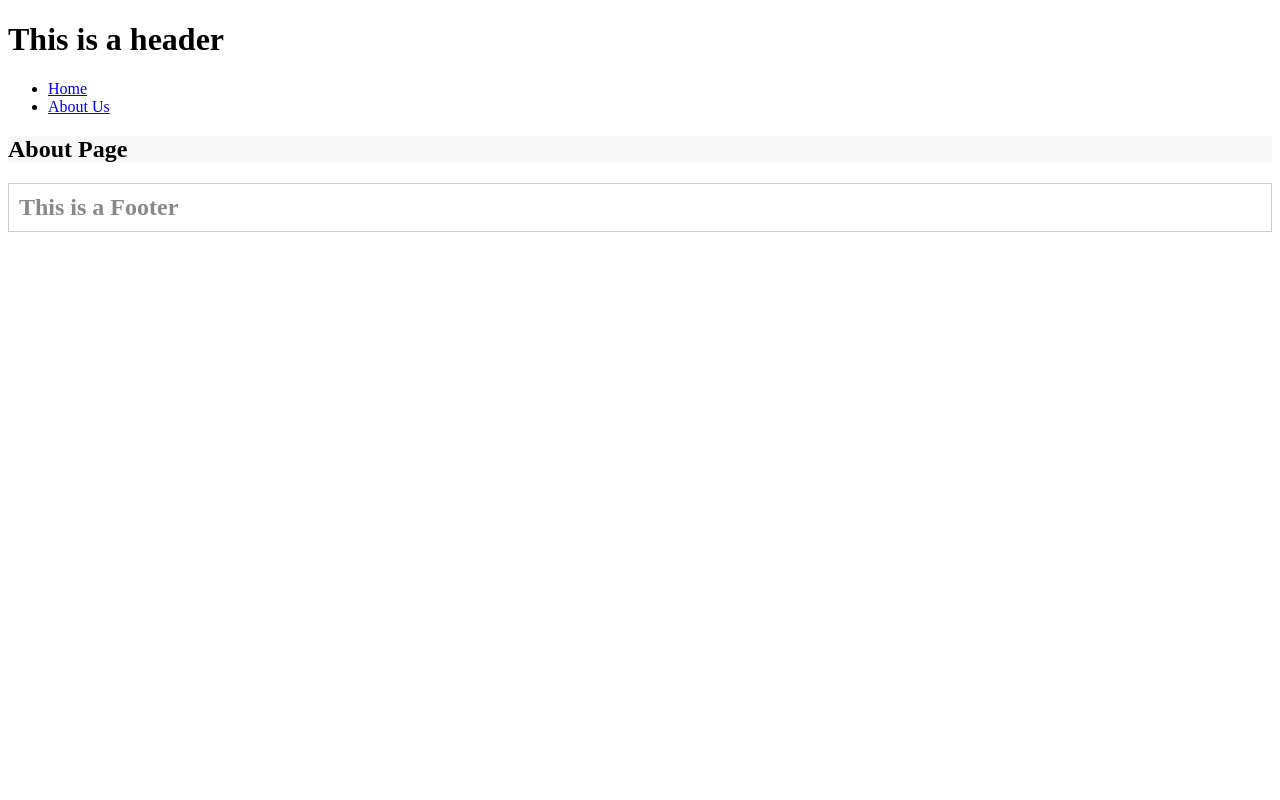
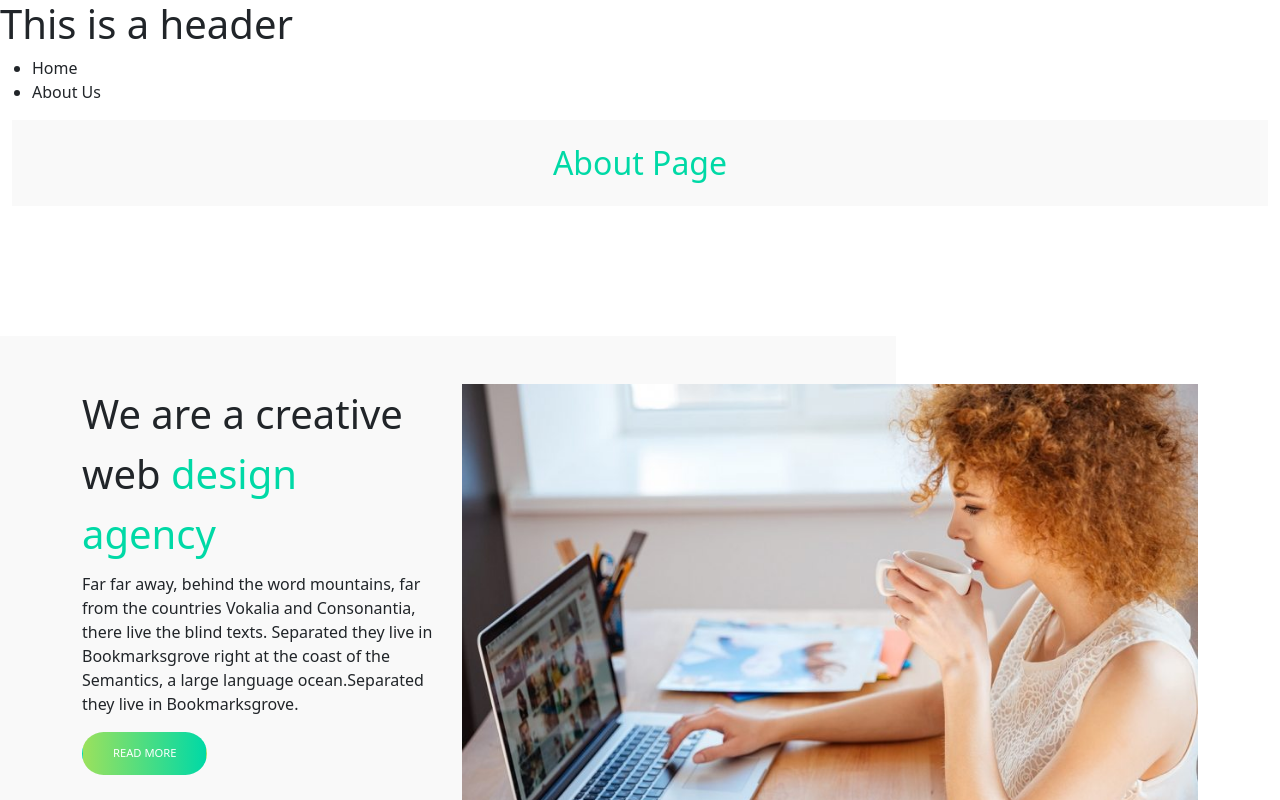
Before and after one commit to LorisGalleana/proj-html-vuejs, a Vue app: page /about in a window 1280 px wide. Shown: the top 800 px of the page. Built offline with nearby package versions, Linux system fonts and the light colour scheme.

Commit message:
feat agency done

```diff
--- a/index.html
+++ b/index.html
@@ -2,9 +2,9 @@
 <html lang="en">
   <head>
     <meta charset="UTF-8" />
-    <link rel="icon" type="image/svg+xml" href="/vite.svg" />
+    <link rel="icon" href="https://demo.phlox.pro/business-2/wp-content/uploads/sites/57/2018/05/cropped-icon-32x32.png" sizes="32x32">
     <meta name="viewport" content="width=device-width, initial-scale=1.0" />
-    <title>Vite + Vue</title>
+    <title>Phlox Pro - Business 2</title>
   </head>
   <body>
     <div id="app"></div>
--- a/src/components/AboutComponents/AppAgency.vue
+++ b/src/components/AboutComponents/AppAgency.vue
@@ -8,9 +8,36 @@ export default {
 </script>
 
 <template>
-
+    <div class="container-fluid d-flex bg-color">
+        <div class="container">
+            <div class="row py-5">
+                <div class="col-4">
+                    <h2 class="fs-1 lh-base">We are a creative web <span class="text-color">design agency</span> </h2>
+                    <p>Far far away, behind the word mountains, far from the countries Vokalia and Consonantia, there live the blind texts. Separated they live in Bookmarksgrove right at the coast of the Semantics, a large language ocean.Separated they live in Bookmarksgrove.</p>
+                    <a href="#" class="btn btn-color ">READ MORE</a>
+                </div>
+                <div class="col-8"><img class="w-100" src="/public/img/imagenotfound.jpg" alt=""></div>
+            </div>
+        </div>
+    </div>
 </template>
 
 <style lang="scss" scoped>
+@use "../../styles/partials/variables" as *;
+    .bg-color {
+        background: linear-gradient(to right, $bg-gray 70%, white 30%);
+
+    }
+    .text-color {
+        color: $green-text;
+    }
+    .btn-color {
+        background: $green-gradient ;
+        color: white;
+        border-radius: 24px;
+        font-size: 0.7rem;
+        padding: 12px 30px;
+    }
+
 
 </style>
--- a/src/components/FooterComp.vue
+++ b/src/components/FooterComp.vue
@@ -6,7 +6,7 @@ export default {
 </script>
 
 <template>
-    <h2>This is a Footer</h2>
+    <!-- <h2>This is a Footer</h2> -->
 </template>
 
 <style lang="scss" scoped>
--- a/src/pages/AppAbout.vue
+++ b/src/pages/AppAbout.vue
@@ -16,9 +16,9 @@ export default {
 </script>
 
 <template>
-    <section>
-        <div class="title">
-            <h2>About Page</h2>
+    <section >
+        <div class="container-fluid text-center ">
+            <h2 class="title py-4 ">About Page</h2>
         </div>
         <AppAgency />
         <AppVision />
@@ -32,5 +32,8 @@ export default {
 
 .title {
     background-color: $bg-gray;
+    color: $green-text;
+    font-size: 2rem;
+    margin-bottom: 130px;
 }
 </style>
--- a/src/styles/general.scss
+++ b/src/styles/general.scss
@@ -0,0 +1,7 @@
+@import 'node_modules/bootstrap/scss/bootstrap';
+
+*{
+    padding: 0;
+    margin: 0;
+    box-sizing: border-box;
+}
--- a/src/styles/partials/_variables.scss
+++ b/src/styles/partials/_variables.scss
@@ -1 +1,3 @@
 $bg-gray: #f9f9f9;
+$green-text: #00D9A6;
+$green-gradient: linear-gradient(to left, #00d9a6 0%, #9be15d 100%);
```
Also changed, not shown: public/img/imagenotfound.jpg (added).
